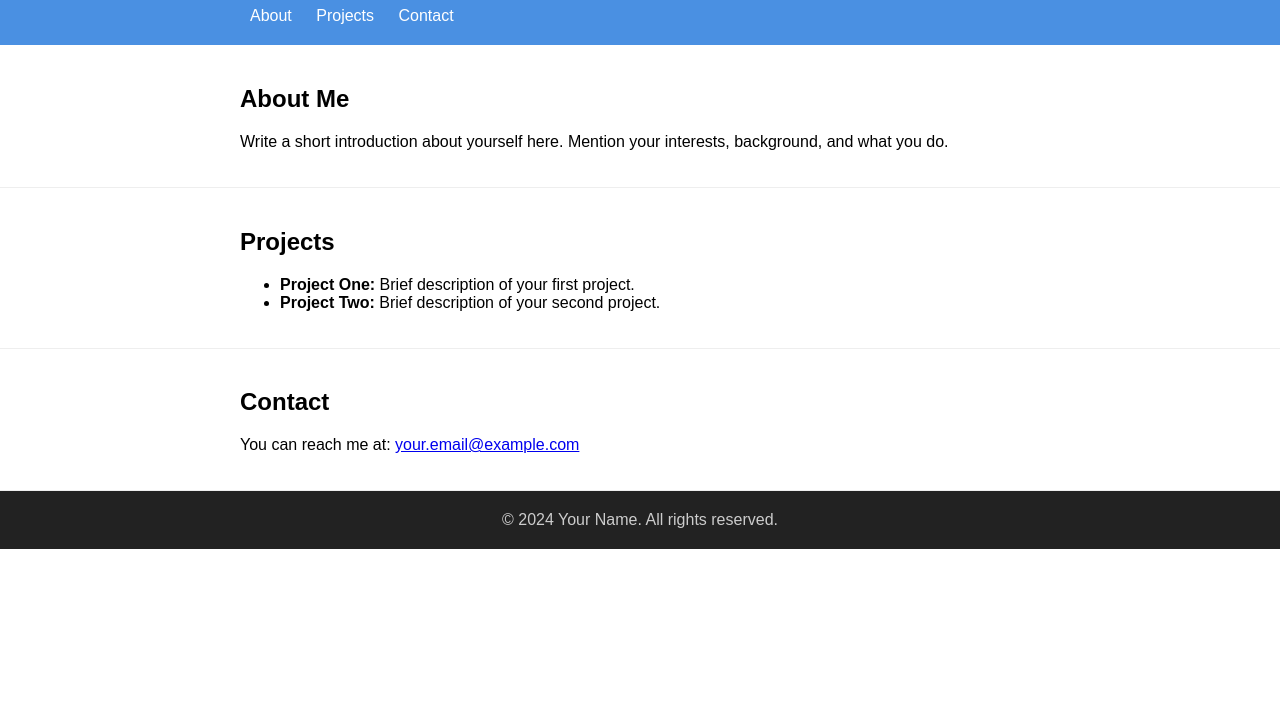
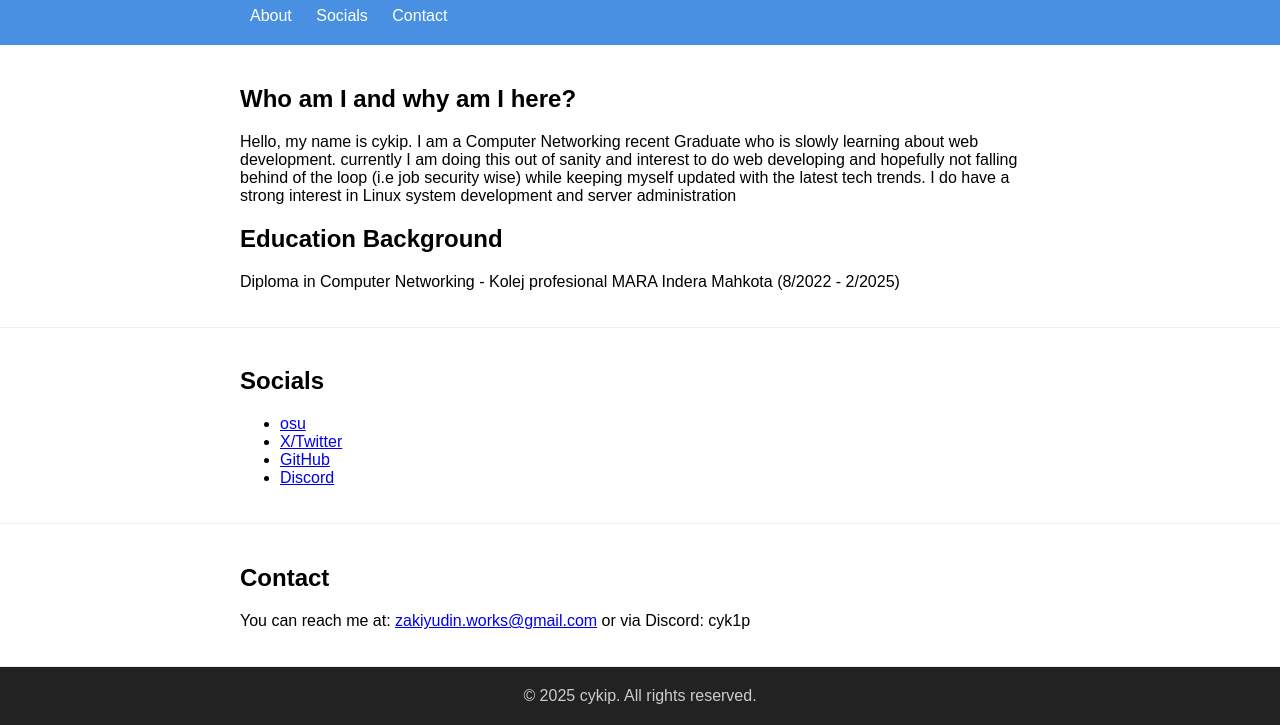
Before and after one commit to cykip/PsnlWeb, a plain HTML site: page main.html in a window 1280 px wide. Shown: the part 93-818 px from the top of the page. Drawn offline with Linux system fonts and the light colour scheme.

Commit message:
added more information about me, add social links and contact via email or discord are available

```diff
--- a/main.html
+++ b/main.html
@@ -3,7 +3,7 @@
 <head>
   <meta charset="UTF-8">
   <meta name="viewport" content="width=device-width, initial-scale=1.0">
-  <title>My Personal Website</title>
+  <title>cykip</title>
   <style>
     body { font-family: Arial, sans-serif; margin: 0; padding: 0; }
     header, section, footer { padding: 20px; }
@@ -17,35 +17,51 @@
 <body>
   <header>
     <div class="container">
-      <h1>Cykip</h1>
+      <h1>cykip</h1>
       <nav>
         <a href="#about">About</a>
-        <a href="#projects">Projects</a>
-        <a href="#contact">Contact</a>
+        <a href="Socials">Socials</a>
+        <a href="contact">Contact</a>
       </nav>
     </div>
   </header>
 
   <section id="about">
     <div class="container">
-      <h2>About Me</h2>
+      <h2>Who am I and why am I here?</h2>
       <p>
-        Write a short introduction about yourself here. Mention your interests, background, and what you do.
+        Hello, my name is cykip.
+        I am a Computer Networking recent Graduate who is slowly learning about web development.
+
+        currently I am doing this out of sanity and interest to do web developing and hopefully not falling behind of the loop
+        (i.e job security wise) while keeping myself updated with the latest tech trends.
+
+        I do have a strong interest in Linux system development and server administration
       </p>
     </div>
+    <div class="container">
+      <h2>Education Background</h2>
+      <p>
+        Diploma in Computer Networking - Kolej profesional MARA Indera Mahkota (8/2022 - 2/2025)
+      </p>
   </section>
 
-  <section id="projects">
+  <section id="Socials">
     <div class="container">
-      <h2>Projects</h2>
+      <h2>Socials</h2>
       <ul>
         <li>
-          <strong>Project One:</strong> Brief description of your first project.
+          <a href="https://osu.ppy.sh/users/12329993" target="">osu</a>
         </li>
         <li>
-          <strong>Project Two:</strong> Brief description of your second project.
+          <a href="https://x.com/Saikeep" target="">X/Twitter</a>
         </li>
-        <!-- Add more projects as needed -->
+        <li>
+          <a href="https://github.com/cykip" target="">GitHub</a>
+        </li>
+        <li>
+          <a href="cyk1p" target="">Discord</a>
+        </li>
       </ul>
     </div>
   </section>
@@ -54,14 +70,15 @@
     <div class="container">
       <h2>Contact</h2>
       <p>
-        You can reach me at: <a href="mailto:your.email@example.com">your.email@example.com</a>
+        You can reach me at: <a href="mailto:zakiyudin.works@gmail.com">zakiyudin.works@gmail.com</a>
+        or via Discord: cyk1p
       </p>
     </div>
   </section>
 
   <footer>
     <div class="container">
-      &copy; 2024 Your Name. All rights reserved.
+      &copy; 2025 cykip. All rights reserved.
     </div>
   </footer>
 </body>
```
